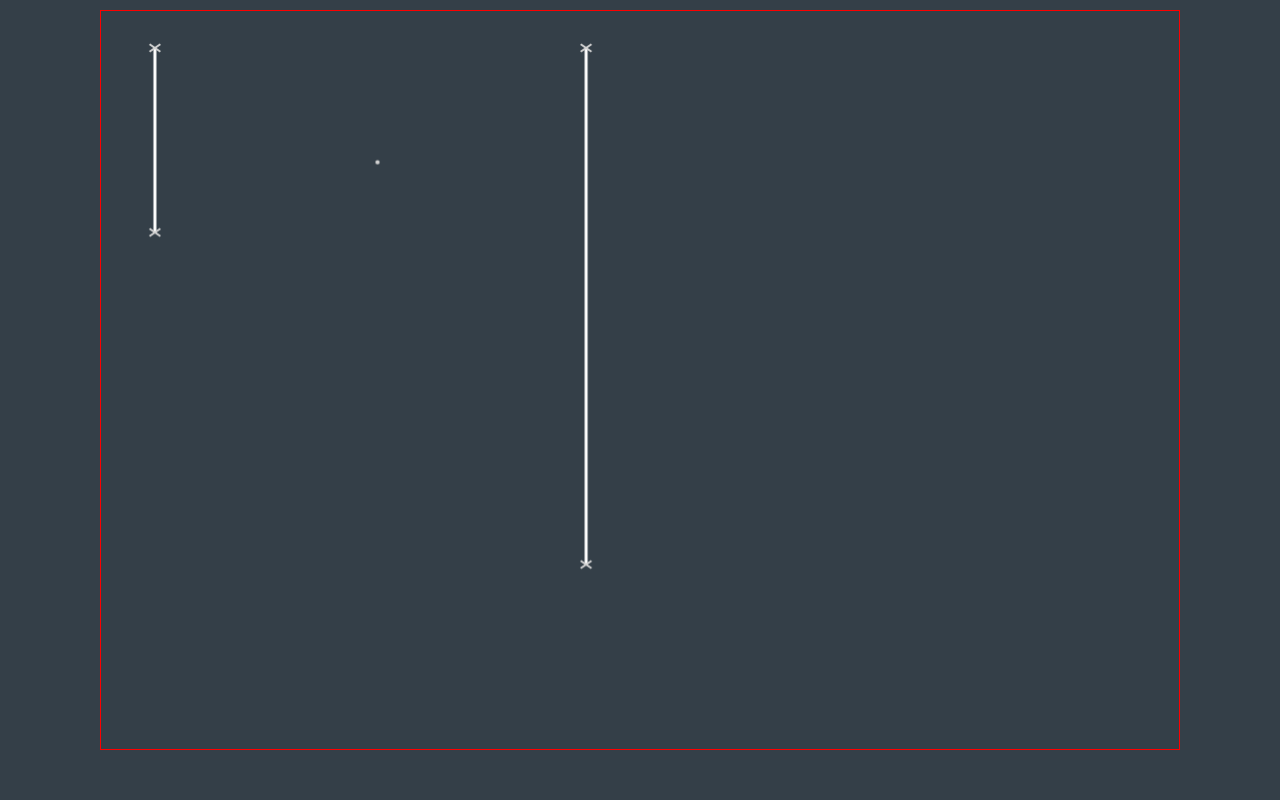
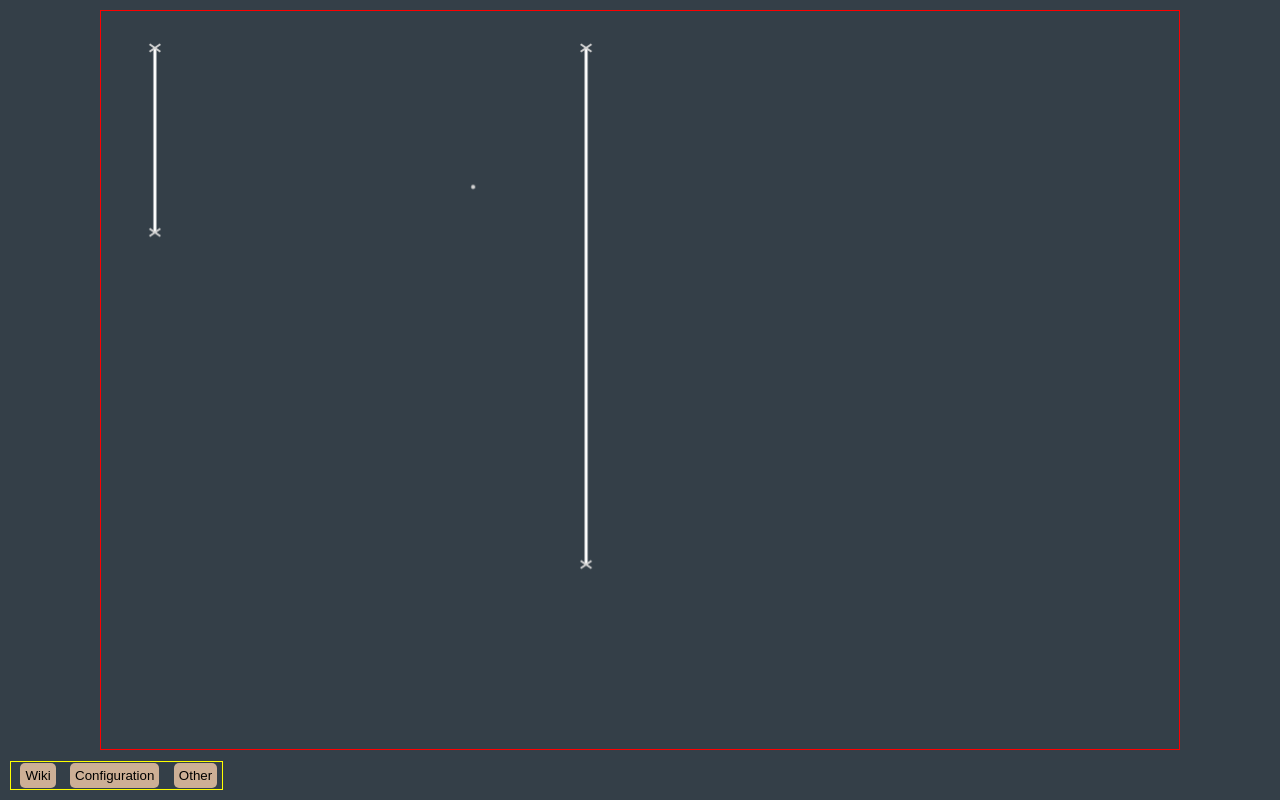
Before and after one commit to JoakimGustafsson/Truss, a website: page Truss.html in a window 1280 px wide. Drawn offline with Linux system fonts and the light colour scheme.

Commit message:
The stiff bounces seems to be working

```diff
--- a/Javascript/Behaviour.js
+++ b/Javascript/Behaviour.js
@@ -528,7 +528,6 @@ class AngleTensor extends Behaviour {
 }
 
 
-
 /**
  * @class
  * @extends Behaviour
@@ -754,7 +753,7 @@ class CollisionBounce extends Behaviour {
 			startTensor.equilibriumLength=tensor.equilibriumLength*where;
 		}
 		startTensor.addLabel('angletensor');
-		startTensor.angle2=tensor.getTensorAngle(this)+Math.PI;
+		startTensor.angle2=anglify(tensor.getTensorAngle(this)+Math.PI-this.angle);
 		startTensor.torqueConstant2=1000;
 
 		let endTensor = tensor.clone();
@@ -764,7 +763,7 @@ class CollisionBounce extends Behaviour {
 			endTensor.equilibriumLength=tensor.equilibriumLength*(1-where);
 		}
 		endTensor.addLabel('angletensor');
-		endTensor.angle1=tensor.getTensorAngle(this);
+		endTensor.angle1=anglify(tensor.getTensorAngle(this)-this.angle);
 		endTensor.torqueConstant1=1000;
 
 		tensor.ghostify();
--- a/Javascript/Universe.js
+++ b/Javascript/Universe.js
@@ -224,6 +224,29 @@ class Universe {
 		newNodeToShow.resize();
 		this.setupTicks = 3;
 	}
+	/**
+	 * @param {object} object
+	 */
+	select(object) {
+		let previousSelectedObject = universe.selectedObject;
+		if (!this.currentNode) {
+			throw 'No world available for selection';
+		}
+		if (!object) {
+			object = this.currentNode;
+		}
+		let event = new CustomEvent('selectionEvent', {
+			detail: {
+				'selectedObject': object,
+				'previousSelectedObject': previousSelectedObject,
+				'trussNode': this.currentNode,
+			},
+			bubbles: true,
+			cancelable: true,
+		});
+		this.currentNode.element.dispatchEvent(event);
+
+	}
 }
 
 /* exported World */
--- a/Truss.html
+++ b/Truss.html
@@ -36,19 +36,23 @@
 </head>
 
 <body style="background-color: #343f48; margin:0px;" onresize="updateResize()">
-
 	<section>
 		<div id="mainArea"></div>
+		<div style="border:1px solid yellow; position:absolute; left:10px; bottom: 10px;">
+			<div id="FPSdisplay" style="display: inline-block; color: white;"></div>
+			<button type="button" class="simpleButton" onclick="location.href='https://github.com/JoakimGustafsson/Truss/wiki'">Wiki</button>
+			<button type="button" class="simpleButton" onclick="if (universe) {universe.select()}">Configuration</button>
+			<button type="button" class="simpleButton" onclick="">Other</button>
 
-		<div id="FPSdisplay" style="position: absolute; left:10px; bottom:10px; color: white;"></div>
 
+		</div>
 		<script type="text/javascript">
 			var savedState = 0;
 
 			var protagonist;
 			var universe = new Universe(document.getElementById('mainArea'));
 
-			var setupTicks=3;
+			var setupTicks = 3;
 
 			//Main Draw loop
 			function mainLoop(timestamp) {
@@ -64,7 +68,7 @@
 				FPSdisplay = document.getElementById("FPSdisplay");
 
 				trussBackground = document.getElementById("temp");
-				let latestWorld =  universe.push(new World());
+				let latestWorld = universe.push(new World());
 
 				/*
 
@@ -84,7 +88,7 @@
 
 				let latestNode = new PerformanceTrussNode(latestWorld, undefined, 'truss', {
 					'name': 'MainNode',
-				},  new Position(0, 0), new Vector(30, 35), 1 / 60, 1, "MainNode");
+				}, new Position(0, 0), new Vector(30, 35), 1 / 60, 1, "MainNode");
 				latestNode.initiate();
 				latestWorld.trussNode = latestNode;
 				latestWorld.governors = [];
@@ -131,14 +135,14 @@
 
 			}
 
-		window.addEventListener('keydown', function(e) {
+			window.addEventListener('keydown', function (e) {
 				if (!universe.currentWorld.fastEdit) {
 					return;
 				}
 				console.log(e.keyCode);
-			if (e.keyCode==78) {
+				if (e.keyCode == 78) {
 					makeNode();
-			} else if (e.keyCode==84) {
+				} else if (e.keyCode == 84) {
 					makeTensor();
 				}
 			}, true);
@@ -190,12 +194,12 @@
 				}
 
 				// Show the current tab, and add an "active" class to the button that opened the tab
-				universe.currentNode.getElement('#'+divName).style.display = "block";
+				universe.currentNode.getElement('#' + divName).style.display = "block";
 
 				if (evt)
 					evt.currentTarget.classList.add("active");
 				else
-				universe.currentNode.getElement('#'+"propertiesButton").classList.add("active");
+					universe.currentNode.getElement('#' + "propertiesButton").classList.add("active");
 			}
 
 
@@ -204,7 +208,7 @@
 			 */
 			function highlightAndModifyPropertyButtons(selectionEvent) {
 				let select = selectionEvent.detail.selectedObject;
-				let connectionDiv= universe.currentNode.getElement("#connectionDiv");
+				let connectionDiv = universe.currentNode.getElement("#connectionDiv");
 
 				if (!select) {
 					connectionDiv.innerHTML = '';
@@ -220,8 +224,8 @@
 				connectionDiv.innerHTML = '';
 				connectionDiv.appendChild(select.generateconnectionHTML());
 
-				let gravityButton= universe.currentNode.getElement("#gravityButton");
-				let tensorAdder= universe.currentNode.getElement("#tensorAdder");
+				let gravityButton = universe.currentNode.getElement("#gravityButton");
+				let tensorAdder = universe.currentNode.getElement("#tensorAdder");
 
 				if (select.isNode) {
 					gravityButton.style.display = 'inline';
@@ -239,12 +243,12 @@
 				let selector = document.getElementById('nodeType');
 				let value = selector.value;
 				if (value == 'Node') {
-					let newNode=new Node(universe.currentWorld, universe.currentNode, 'node added', {
-							'localPosition': new Position(1,1),
+					let newNode = new Node(universe.currentWorld, universe.currentNode, 'node added', {
+						'localPosition': new Position(1, 1),
 					});
 					// universe.currentNode.addNode(newNode);
 					universe.select(newNode);
-					universe.newNode=newNode;
+					universe.newNode = newNode;
 				}
 			}
 
@@ -258,7 +262,7 @@
 					// Some tensor is already currently being drawn
 					universe.currentNode.removeTensor(connectionTensor);
 				}
-				connectionTensor=undefined;
+				connectionTensor = undefined;
 
 				if (value == 'Spring') {
 					connectionTensor = new Spring(universe.selectedObject, universe.currentNode.selector, 100);
@@ -306,7 +310,7 @@
 					return;
 				}
 				let nodes = gravityWellLabel.getNodes();
-				if (!nodes || nodes.length==0) {
+				if (!nodes || nodes.length == 0) {
 					return;
 				}
 				let gravityWell = nodes[0];
@@ -350,15 +354,16 @@
 					selectMainNode();
 				}
 				let view = universe.currentNode.getElement("#configview");
-				let container =universe.currentNode.getElement("#"+configAreaName);
+				let container = universe.currentNode.getElement("#" + configAreaName);
 				container.appendChild(view);
 			}
 
-			function getlabel(label) {return universe.currentWorld.labels.findLabel(label);}
+			function getlabel(label) {
+				return universe.currentWorld.labels.findLabel(label);
+			}
 
 
 			init();
-
 		</script>
 
 	</section>
```
Lines whose indentation alone changed are shown as unchanged.
